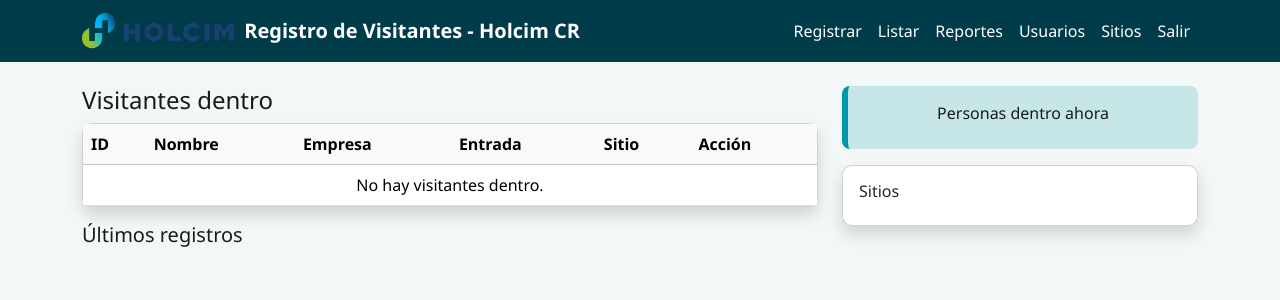
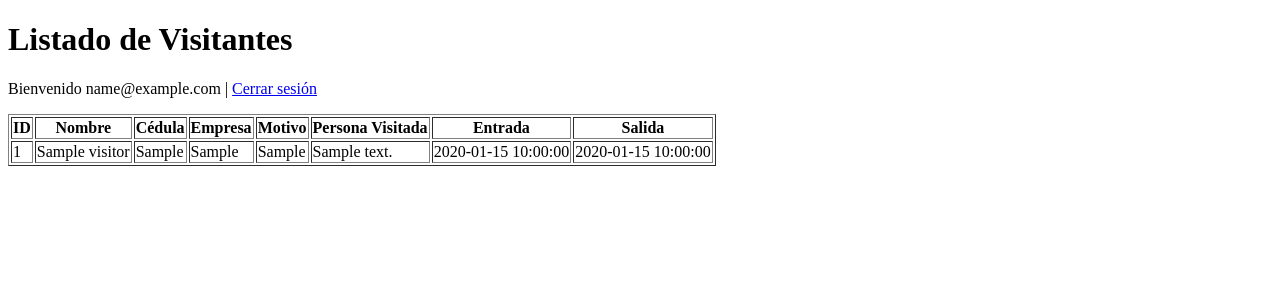
Before and after one commit to luismolinaboni22-art/Registro-de-visitantes-Holcim-Costa-Rica.., a Flask app: page / in a window 1280 px wide. Shown: the top 300 px of the page. Run offline with Flask 3, Linux system fonts and the light colour scheme; a user stored in the database is signed in; tables that the repository leaves empty hold one stand-in row (values such as "Sample post").

Commit message:
Update index.html

```diff
--- a/templates/index.html
+++ b/templates/index.html
@@ -1,74 +1,34 @@
-{% extends 'base.html' %}
-{% block content %}
-<div class="row">
-  <div class="col-md-8">
-    <h4>Visitantes dentro</h4>
-    {% if alertas %}
-      <div class="mb-3">
-        <div class="alert-holcim">
-          <strong>Alertas:</strong>
-          <ul class="mb-0">
-            {% for a in alertas %}
-              <li>{{ a.nombre }} — {{ a.horas }} horas ({{ a.site }})</li>
-            {% endfor %}
-          </ul>
-        </div>
-      </div>
-    {% endif %}
-    <div class="card shadow">
-      <div class="card-body p-0">
-        <table class="table mb-0">
-          <thead class="table-light">
-            <tr><th>ID</th><th>Nombre</th><th>Empresa</th><th>Entrada</th><th>Sitio</th><th>Acción</th></tr>
-          </thead>
-          <tbody>
-            {% for v in activos %}
+<!DOCTYPE html>
+<html>
+<head>
+    <title>Visitantes</title>
+</head>
+<body>
+    <h1>Listado de Visitantes</h1>
+    <p>Bienvenido {{ current_user.email }} | <a href="{{ url_for('logout') }}">Cerrar sesión</a></p>
+    <table border="1">
+        <tr>
+            <th>ID</th>
+            <th>Nombre</th>
+            <th>Cédula</th>
+            <th>Empresa</th>
+            <th>Motivo</th>
+            <th>Persona Visitada</th>
+            <th>Entrada</th>
+            <th>Salida</th>
+        </tr>
+        {% for v in visitantes %}
         <tr>
             <td>{{ v.id }}</td>
             <td>{{ v.nombre }}</td>
+            <td>{{ v.cedula }}</td>
             <td>{{ v.empresa }}</td>
-                <td>{{ v.hora_entrada.strftime('%Y-%m-%d %H:%M:%S') if v.hora_entrada else '' }}</td>
-                <td>{{ v.site.name if v.site else '' }}</td>
-                <td>
-                  <form method="post" action="{{ url_for('salida', vid=v.id) }}" style="display:inline;">
-                    <button class="btn btn-sm btn-danger" onclick="return confirm('Registrar salida?')">Registrar salida</button>
-                  </form>
-                </td>
+            <td>{{ v.motivo }}</td>
+            <td>{{ v.persona_visitada }}</td>
+            <td>{{ v.hora_entrada }}</td>
+            <td>{{ v.hora_salida or '' }}</td>
         </tr>
-            {% else %}
-              <tr><td colspan="6" class="text-center">No hay visitantes dentro.</td></tr>
         {% endfor %}
-          </tbody>
     </table>
-      </div>
-    </div>
-
-    <h5 class="mt-3">Últimos registros</h5>
-    <ul class="list-group">
-      {% for u in ultimos %}
-        <li class="list-group-item py-2">
-          {{ u.hora_entrada.strftime('%Y-%m-%d %H:%M') }} — <strong>{{ u.nombre }}</strong> ({{ u.empresa }}) — {{ u.site.name if u.site else '' }}
-        </li>
-      {% endfor %}
-    </ul>
-  </div>
-
-  <div class="col-md-4">
-    <div class="status-box mb-3 text-center">
-      <h6>Personas dentro ahora</h6>
-      <div style="font-size:48px; color:var(--holcim-dark); font-weight:700;">{{ cantidad_activos }}</div>
-    </div>
-
-    <div class="card shadow">
-      <div class="card-body">
-        <h6>Sitios</h6>
-        <ul class="list-unstyled mb-0">
-          {% for s in sites %}
-            <li>{{ s.name }}</li>
-          {% endfor %}
-        </ul>
-      </div>
-    </div>
-  </div>
-</div>
-{% endblock %}
+</body>
+</html>
```
Lines whose indentation alone changed are shown as unchanged.
